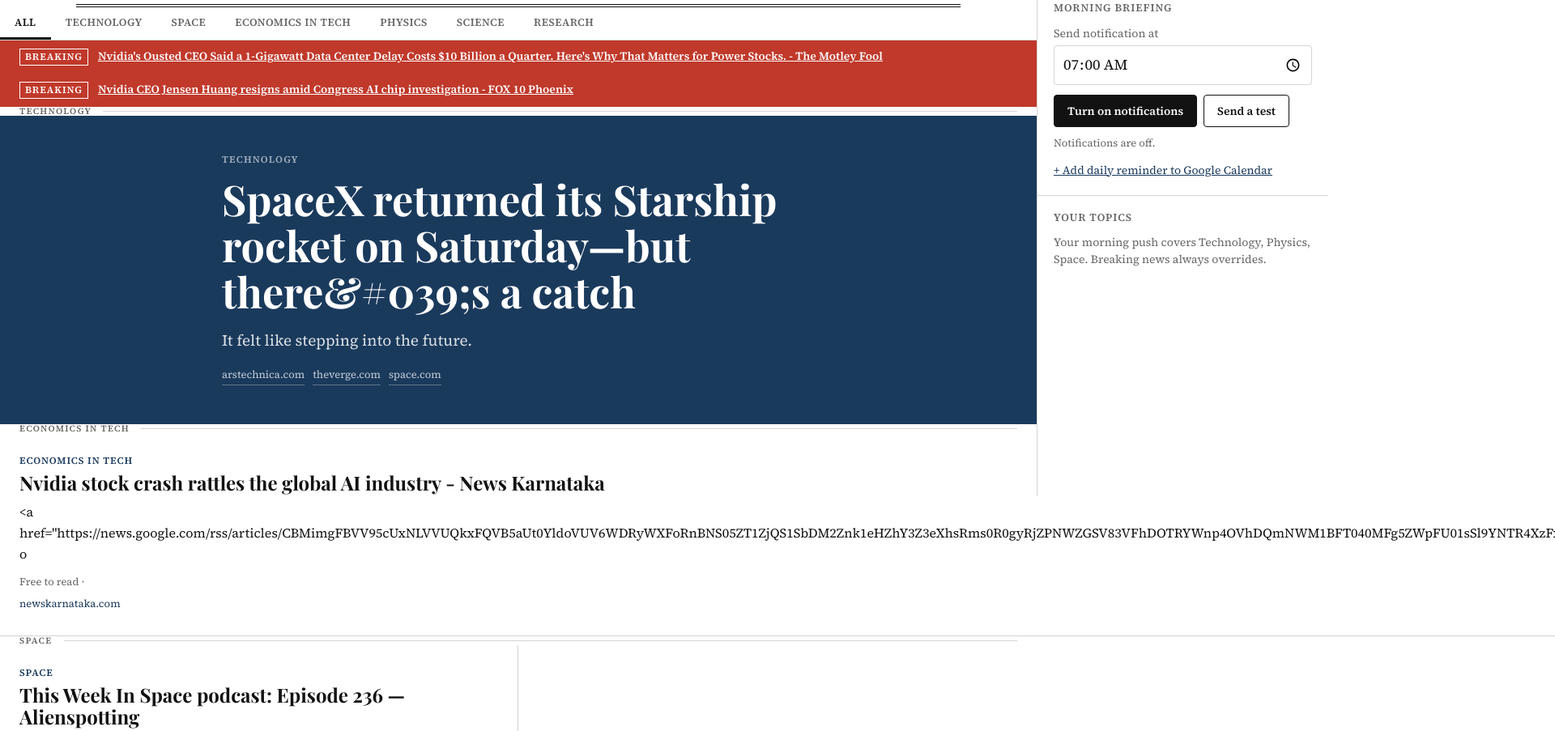
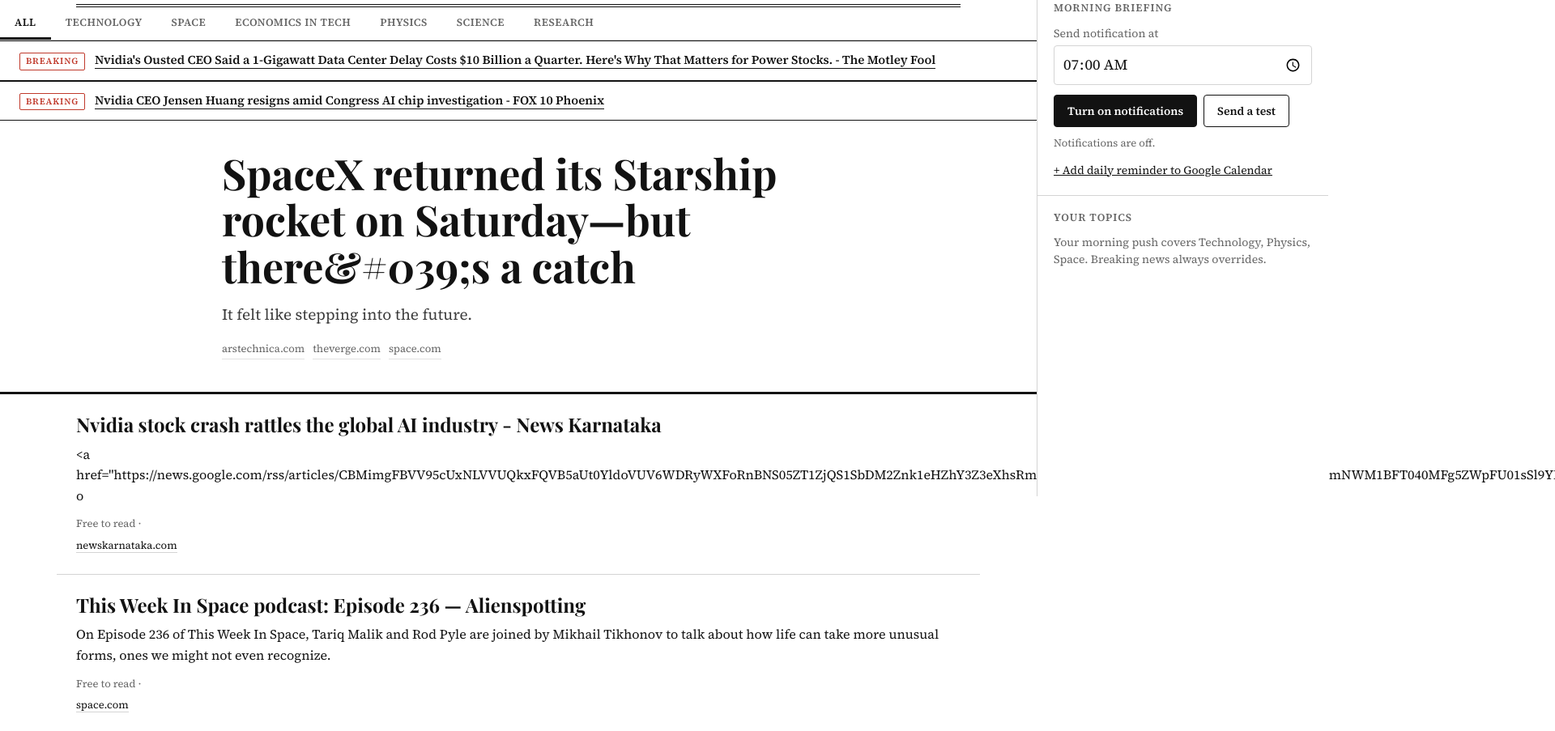
Before and after one commit to vedanttrivedidev/stellar-herald, a plain HTML site: page docs/index.html in a window 1280 px wide. Shown: the part 187-1090 px from the top of the page at 81% size, 1920 px wide, since content can reach past the window. Drawn offline with nearby package versions, Linux system fonts and the light colour scheme; a web font is replaced by a local one.

Commit message:
Update index.html

```diff
--- a/docs/index.html
+++ b/docs/index.html
@@ -6,15 +6,15 @@
 <style>
 /* ── tokens ── */
 :root{
-  --bg:#fff;--ink:#121212;--mute:#666;--rule:#d4d4d4;--acc:#1a3a5c;--box:#f5f4f0;--red:#c0392b;
-  --section-bg:#f9f8f4;--hero-bg:#1a3a5c;--hero-ink:#fff;
+  --bg:#fff;--ink:#121212;--mute:#666;--rule:#d4d4d4;--acc:#121212;--box:#f5f4f0;--red:#c0392b;
+  --section-bg:#fff;
   color-scheme:light;
   padding-top:env(safe-area-inset-top,0px);
   padding-bottom:env(safe-area-inset-bottom,0px);
 }
 :root[data-theme="dark"]{
-  --bg:#0f0f0f;--ink:#e8e6e0;--mute:#888;--rule:#2a2a2a;--acc:#7aabcf;--box:#181818;
-  --section-bg:#141414;--hero-bg:#0a1f33;--hero-ink:#e8e6e0;--red:#e05c4b;
+  --bg:#0f0f0f;--ink:#e8e6e0;--mute:#888;--rule:#2a2a2a;--acc:#e8e6e0;--box:#181818;
+  --section-bg:#0f0f0f;--red:#e05c4b;
   color-scheme:dark;
 }
 *{box-sizing:border-box;margin:0;padding:0}
@@ -48,46 +48,37 @@ body{background:var(--bg);color:var(--ink);font:18px/1.6 "Source Serif 4",Georgi
 .secnav button:focus-visible{outline:2px solid var(--acc);outline-offset:-2px}
 
 /* ── breaking banner ── */
-.breaking{background:var(--red);color:#fff;padding:10px 24px;font:700 14px/1.4 "Source Serif 4",Georgia,serif;display:flex;gap:12px;align-items:baseline}
-.breaking .brk-label{flex-shrink:0;letter-spacing:.08em;text-transform:uppercase;font-size:12px;border:1px solid #fff;padding:1px 6px}
-.breaking a{color:#fff;text-decoration:underline}
+.breaking{background:var(--bg);border-top:1px solid var(--ink);border-bottom:1px solid var(--ink);padding:12px 24px;font:700 15px/1.4 "Source Serif 4",Georgia,serif;display:flex;gap:12px;align-items:baseline}
+.breaking .brk-label{flex-shrink:0;letter-spacing:.08em;text-transform:uppercase;font-size:11px;color:var(--red);border:1px solid var(--red);padding:2px 7px;border-radius:2px}
+.breaking a{color:var(--ink);text-decoration:none;border-bottom:1px solid var(--ink)}
 
 /* ── hero story ── */
-.hero{background:var(--hero-bg);color:var(--hero-ink);padding:48px 24px}
+.hero{padding:36px 0 40px;border-bottom:3px solid var(--ink)}
 .hero-inner{max-width:780px}
-.hero .label{font:600 12px/1 "Source Serif 4",Georgia,serif;letter-spacing:.1em;text-transform:uppercase;color:rgba(255,255,255,.6);margin-bottom:14px}
 .hero h2{font:700 clamp(30px,5vw,52px)/1.1 "Playfair Display",Georgia,serif;margin-bottom:16px}
-.hero p{font-size:19px;line-height:1.6;color:rgba(255,255,255,.85);max-width:66ch}
+.hero p{font-size:19px;line-height:1.6;opacity:.82;max-width:66ch}
 .hero .links{margin-top:18px;display:flex;flex-wrap:wrap;gap:10px}
-.hero .links a{color:rgba(255,255,255,.75);font-size:13px;border-bottom:1px solid rgba(255,255,255,.3);text-decoration:none;padding-bottom:1px}
-.hero .links a:hover{color:#fff;border-color:#fff}
+.hero .links a{color:var(--ink);opacity:.65;font-size:13px;border-bottom:1px solid var(--rule);text-decoration:none;padding-bottom:1px}
+.hero .links a:hover{opacity:1;border-color:var(--ink)}
 
 /* ── section page ── */
 .sec-page{display:none}
 .sec-page.active{display:block}
 
 /* section header stripe */
-.sec-header{background:var(--section-bg);border-bottom:3px solid var(--ink);padding:18px 24px 14px}
+.sec-header{border-bottom:3px solid var(--ink);padding:18px 24px 14px}
 .sec-header h2{font:700 clamp(22px,4vw,36px)/1 "Playfair Display",Georgia,serif}
 .sec-header p{font-size:14px;color:var(--mute);margin-top:4px}
 
-/* story grid inside a section */
-.story-grid{display:grid;grid-template-columns:1fr 1fr;gap:0}
-.story-cell{padding:28px 24px;border-bottom:1px solid var(--rule)}
-.story-cell:nth-child(odd){border-right:1px solid var(--rule)}
-.story-cell .label{font:600 12px/1 "Source Serif 4",Georgia,serif;letter-spacing:.08em;text-transform:uppercase;color:var(--acc);margin-bottom:8px}
-.story-cell h3{font:700 clamp(18px,2.5vw,24px)/1.15 "Playfair Display",Georgia,serif;margin-bottom:10px}
-.story-cell p{font-size:16px;color:var(--ink);line-height:1.6}
-.story-cell .meta{margin-top:12px;font-size:13px;color:var(--mute)}
-.story-cell ul{margin-top:6px;padding:0;list-style:none;display:flex;flex-wrap:wrap;gap:6px 14px}
-.story-cell ul a{color:var(--acc);font-size:13px;text-decoration:none;border-bottom:1px solid transparent}
-.story-cell ul a:hover{border-color:var(--acc)}
-
-/* all-sections view: topic dividers */
-.topic-block{margin-bottom:0}
-.topic-rule{display:flex;align-items:center;gap:14px;padding:0 24px;margin:0}
-.topic-rule span{font:700 11px/1 "Source Serif 4",Georgia,serif;letter-spacing:.12em;text-transform:uppercase;color:var(--mute);white-space:nowrap}
-.topic-rule hr{flex:1;border:0;border-top:1px solid var(--rule)}
+/* flat story list below the lead */
+.story-list{max-width:1140px;margin:0 auto}
+.story-item{padding:24px;border-bottom:1px solid var(--rule)}
+.story-item h3{font:700 clamp(18px,2.5vw,24px)/1.15 "Playfair Display",Georgia,serif;margin-bottom:10px}
+.story-item p{font-size:16px;color:var(--ink);line-height:1.6}
+.story-item .meta{margin-top:12px;font-size:13px;color:var(--mute)}
+.story-item ul{margin-top:6px;padding:0;list-style:none;display:flex;flex-wrap:wrap;gap:6px 14px}
+.story-item ul a{color:var(--ink);font-size:13px;text-decoration:none;border-bottom:1px solid var(--rule)}
+.story-item ul a:hover{border-color:var(--ink)}
 
 /* ── settings drawer ── */
 .drawer-backdrop{display:none;position:fixed;inset:0;background:rgba(0,0,0,.45);z-index:200}
@@ -124,10 +115,9 @@ footer{border-top:1px solid var(--rule);padding:20px 0 36px;font-size:13px;color
 
 /* ── responsive ── */
 @media(max-width:680px){
-  .story-grid{grid-template-columns:1fr}
-  .story-cell:nth-child(odd){border-right:0}
   .secnav button{padding:12px 14px}
-  .hero{padding:32px 20px}
+  .hero{padding:28px 0 32px}
+  .story-item{padding:20px 16px}
 }
 </style>
 </head>
@@ -248,25 +238,17 @@ function applyTheme(t){
 
 /* ── render ── */
 const storyCard=(x,hero)=>hero
-  ?`<div class="hero"><div class="w hero-inner"><p class="label">${esc(x.s)}</p><h2>${esc(x.h)}</h2><p>${esc(x.t)}</p><div class="links">${x.l.map(l=>`<a href="${esc(l[1])}" target="_blank" rel="noopener">${esc(l[0])}</a>`).join("")}</div></div></div>`
-  :`<div class="story-cell"><p class="label">${esc(x.s)}</p><h3>${esc(x.h)}</h3><p>${esc(x.t)}</p><div class="meta">Free to read · <ul>${x.l.map(l=>`<li><a href="${esc(l[1])}" target="_blank" rel="noopener">${esc(l[0])}</a></li>`).join("")}</ul></div></div>`;
+  ?`<div class="hero"><div class="w hero-inner"><h2>${esc(x.h)}</h2><p>${esc(x.t)}</p><div class="links">${x.l.map(l=>`<a href="${esc(l[1])}" target="_blank" rel="noopener">${esc(l[0])}</a>`).join("")}</div></div></div>`
+  :`<div class="story-item"><h3>${esc(x.h)}</h3><p>${esc(x.t)}</p><div class="meta">Free to read · <ul>${x.l.map(l=>`<li><a href="${esc(l[1])}" target="_blank" rel="noopener">${esc(l[0])}</a></li>`).join("")}</ul></div></div>`;
 
 function renderAll(stories){
-  const fields=[...new Set(stories.map(s=>s.s))];
-  return fields.map((f,fi)=>{
-    const fs=stories.filter(s=>s.s===f);
-    return`<div class="topic-block">
-      <div class="topic-rule"><span>${esc(f)}</span><hr></div>
-      ${fi===0?storyCard(fs[0],true):""}
-      <div class="story-grid">${(fi===0?fs.slice(1):fs).map(x=>storyCard(x,false)).join("")}</div>
-    </div>`;
-  }).join("");
+  return storyCard(stories[0],true)+'<div class="story-list">'+stories.slice(1).map(x=>storyCard(x,false)).join("")+"</div>";
 }
 
 function renderSection(f,stories){
   const fs=stories.filter(s=>s.s===f);
   if(!fs.length)return`<div style="padding:40px 24px;color:var(--mute)">No stories in this section today.</div>`;
-  return storyCard(fs[0],true)+(fs.length>1?`<div class="story-grid">${fs.slice(1).map(x=>storyCard(x,false)).join("")}</div>`:"");
+  return storyCard(fs[0],true)+(fs.length>1?`<div class="story-list">${fs.slice(1).map(x=>storyCard(x,false)).join("")}</div>`:"");
 }
 
 let cur="All";
```
